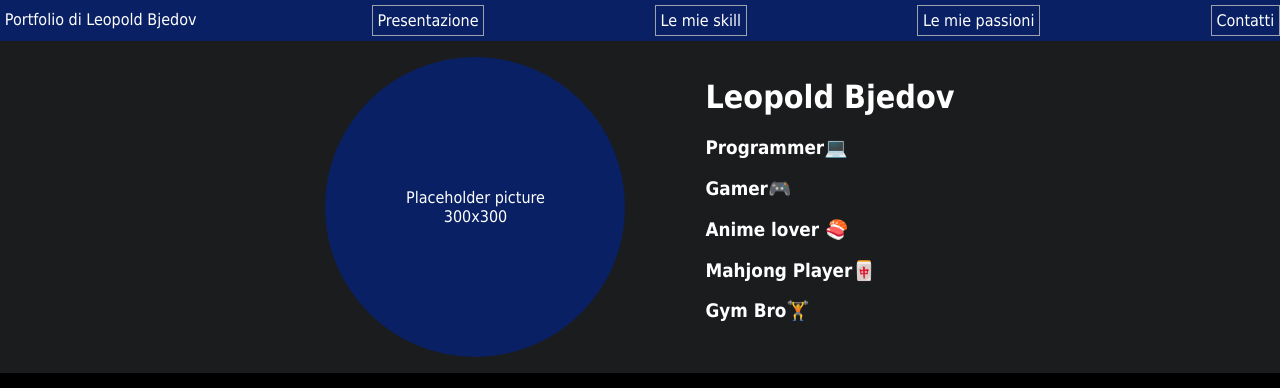
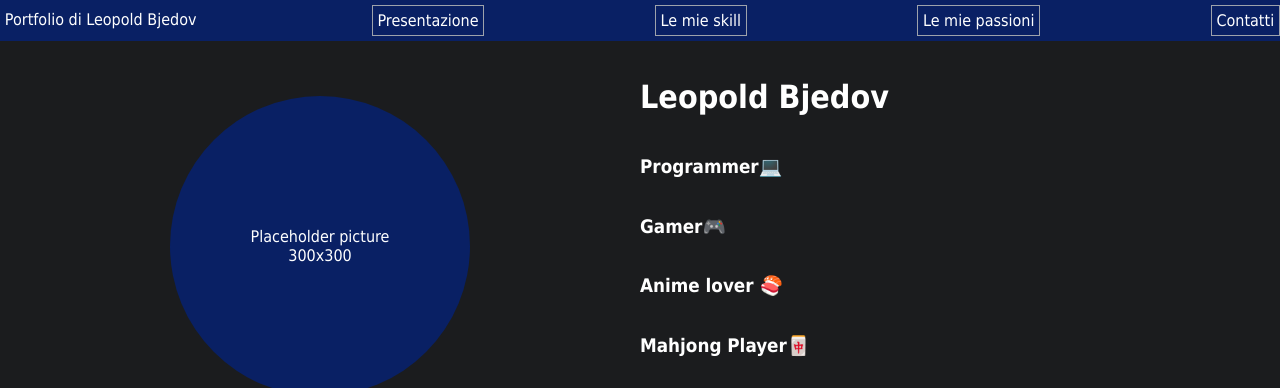
Before and after one commit to lambda993/Portfolio, a plain HTML site: page index.html in a window 1280 px wide. Shown: the top 388 px of the page. Drawn offline with nearby package versions, Linux system fonts and the light colour scheme; files that its build step writes are made by us from their sources.

Commit message:
Fixed more responsiveness stuff

```diff
--- a/styles/index.scss
+++ b/styles/index.scss
@@ -99,6 +99,8 @@ nav {
 }
 
 #personal-data {
+    display: flex;
+    flex-direction: column;
     background-color: $dark-grey;
     padding: 1em 0;
 
@@ -180,13 +182,6 @@ nav {
         }
     }
 
-    #personal-data {
-        display: flex;
-        flex-direction: column;
-        justify-content: center;
-        gap: 1em;
-    }
-
     #bio {
         h1 {
             text-align: center;
@@ -231,11 +226,13 @@ nav {
 
     #personal-data {
         flex-direction: row;
-        gap: 5em;
+
+        #my-picture {
+            flex: 1;
+        }
 
         ul {
-            display: block;
-            margin: 0;
+            flex: 1;
         }
     }
 }
@@ -251,16 +248,10 @@ nav {
     #first-page {
         display: flex;
         justify-content: center;
-        gap: 1em;
+        gap: 1%;
 
         #personal-data {
             flex: 1;
-
-            ul {
-                display: flex;
-                justify-content: center;
-                margin: auto;
-            }
         }
 
         #bio {
```
